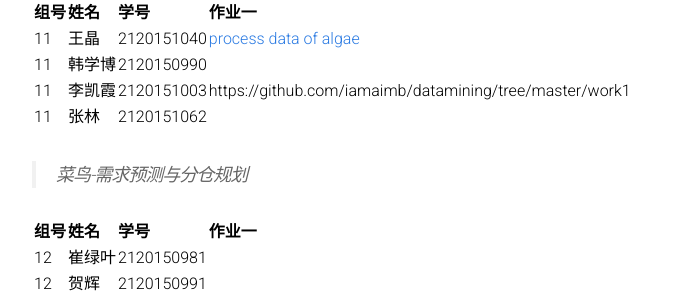
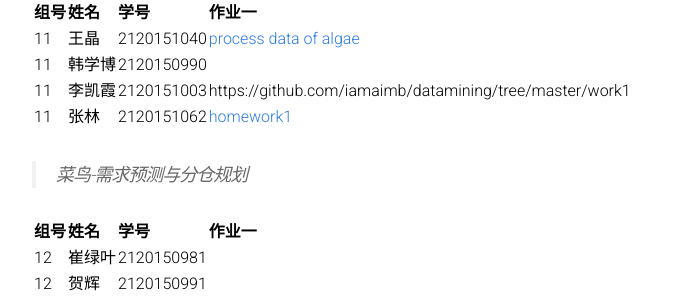
Before and after one commit to BITDM/bitdm.github.io, a Jekyll site: the page built from 2016/groups.md, in a window 1280 px wide and 900 px high, scrolled down 1999 px. Shown: the part 153-452 px from the top of the window, without its empty margins (208-887 px from the left). Built offline with Jekyll 4.4.1, drawn with Linux system fonts in a browser that asks for light colours.

Commit message:
Update groups.md

```diff
--- a/2016/groups.md
+++ b/2016/groups.md
@@ -88,7 +88,7 @@ permalink: /2016/groups/
 |11|王晶|2120151040|[process data of algae](https://github.com/blizzardwj/DM_algae_R)|
 |11|韩学博|2120150990|
 |11|李凯霞|2120151003|https://github.com/iamaimb/datamining/tree/master/work1|
-|11|张林|2120151062|
+|11|张林|2120151062|[homework1](https://git.oschina.net/zhlion/DataMining.git)
 
 > 菜鸟-需求预测与分仓规划
 
```
